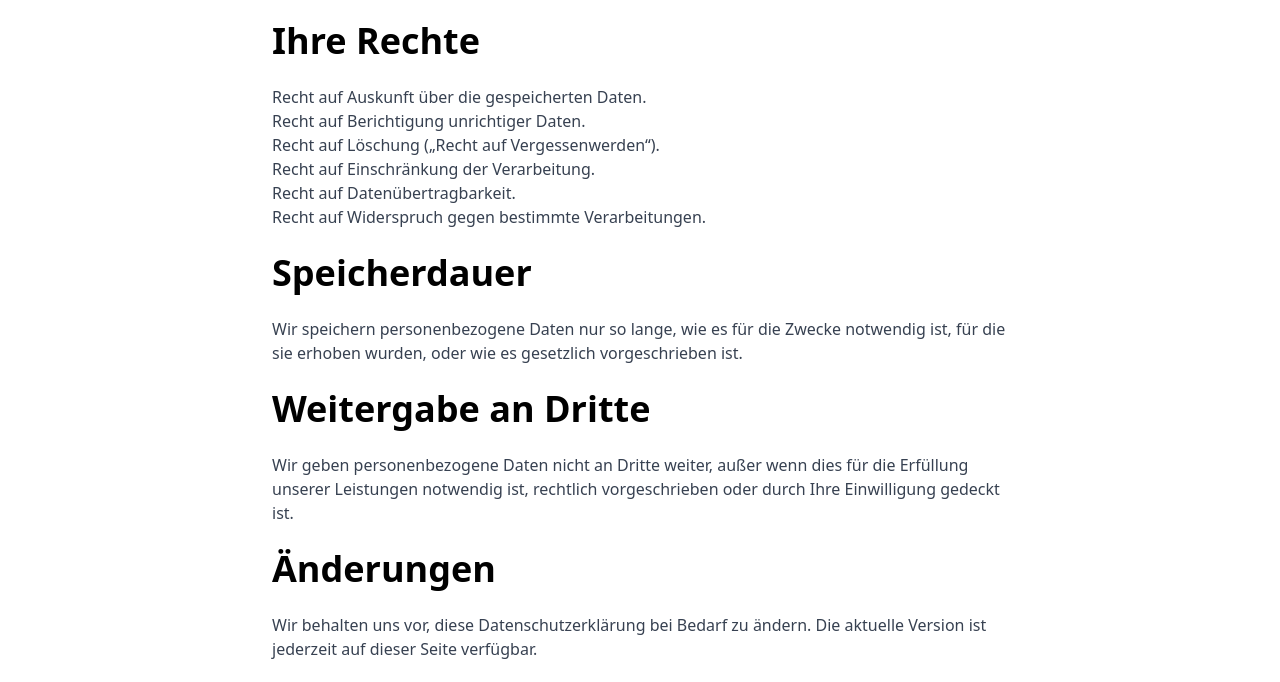
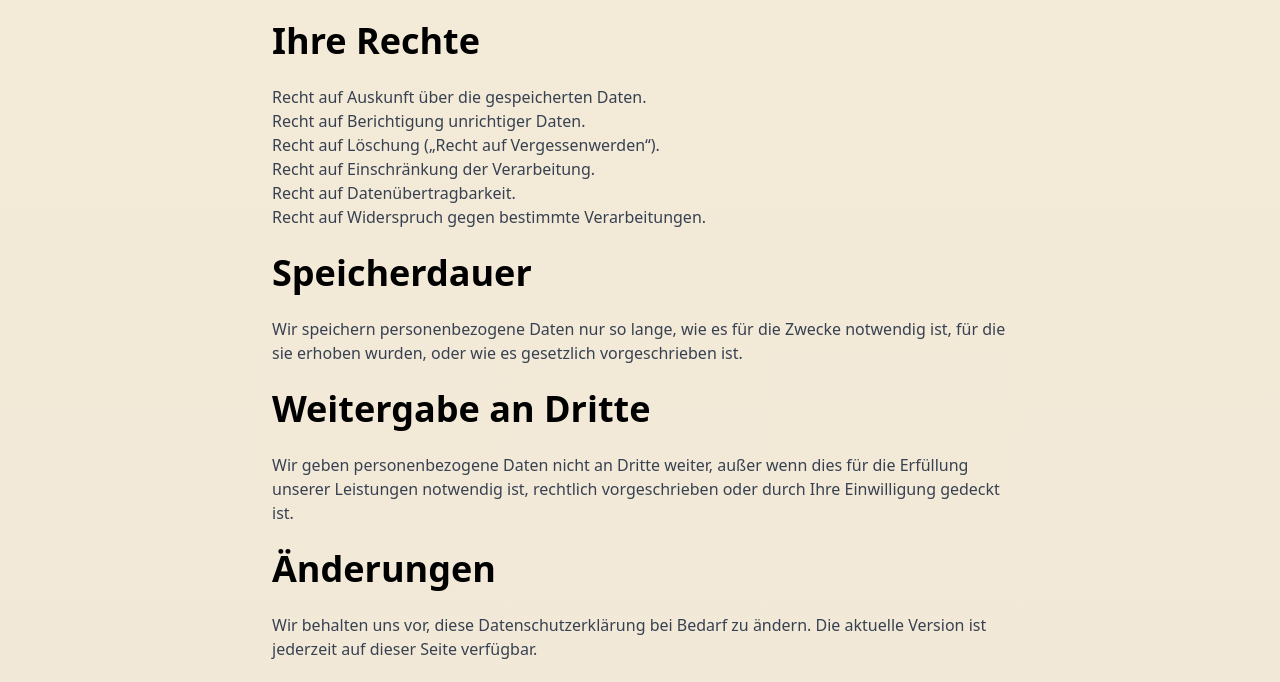
Before and after one commit to ichak244-art/cars, a plain HTML site: page index.html in a window 1280 px wide. Shown: the part 792-1474 px from the top of the page. Drawn offline with nearby package versions, Linux system fonts and the light colour scheme.

Commit message:
Update index.html

```diff
--- a/index.html
+++ b/index.html
@@ -5,7 +5,7 @@
     <meta name="viewport" content="width=device-width, initial-scale=1.0" />
     <title>Hilfehub</title>
     <script src="https://cdn.tailwindcss.com"></script>
-    <link rel="stylesheet" href="privacy-policy.css" />
+    <link rel="stylesheet" href="style.css" />
     <link
       rel="stylesheet"
       href="https://cdnjs.cloudflare.com/ajax/libs/font-awesome/6.5.0/css/all.min.css"
```
